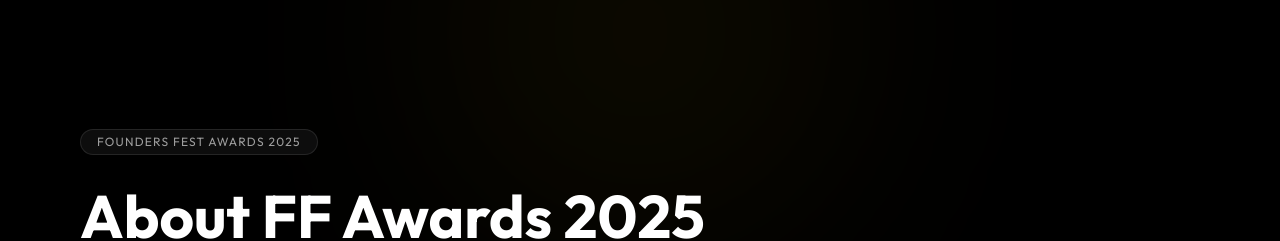
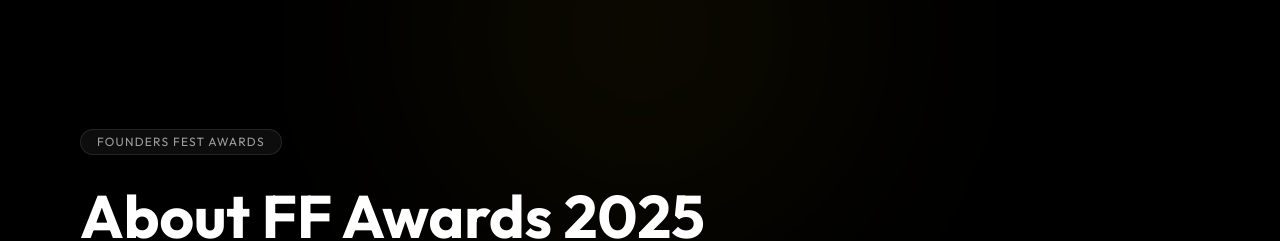
Before and after one commit to nazish-16/founders-fest-awards, a Next.js app: page / in a window 1280 px wide. Shown: the part 2400-2641 px from the top of the page. Built offline with nearby package versions, Linux system fonts and the light colour scheme.

Commit message:
2025 removed due to ui errors

```diff
--- a/components/About.tsx
+++ b/components/About.tsx
@@ -106,7 +106,7 @@
             className="inline-flex items-center rounded-full border border-white/10 bg-white/5 px-4 py-1 text-xs uppercase tracking-[0.1em] text-white/60 backdrop-blur-sm"
             variants={fadeUp}
           >
-            Founders Fest Awards 2025
+            Founders Fest Awards
           </motion.span>
 
           <motion.h1
--- a/components/CTA.tsx
+++ b/components/CTA.tsx
@@ -33,8 +33,8 @@
           transition={{ duration: 0.7, ease: "easeOut", delay: 0.1 }}
           className="mt-6 text-3xl md:text-5xl font-bold leading-tight"
         >
-          Be part of the <br />{" "}
-          <span className="text-yellow-300">Founders Fest Awards 2025.</span>.
+          Be part of the<br />{" "}
+          <span className="text-yellow-300">Founders Fest Awards.</span>
         </motion.h2>
         <motion.p
           initial={{ opacity: 0, y: 18 }}
```
